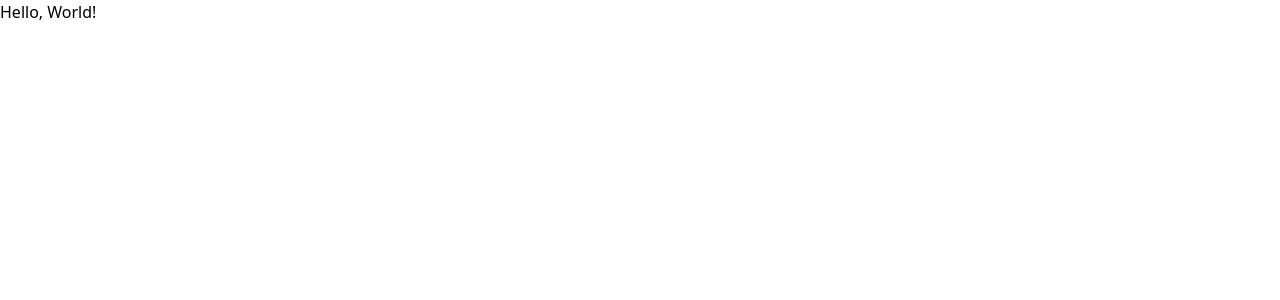
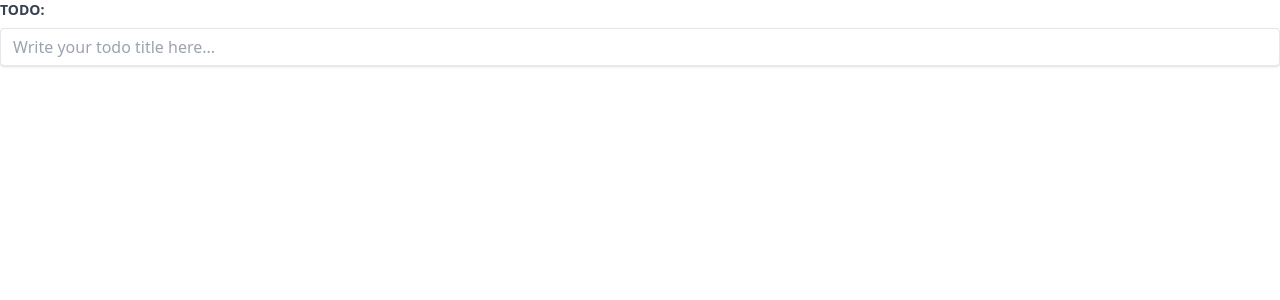
Before and after one commit to montajebi/communere-todo, a React (Create React App) app: page / in a window 1280 px wide. Shown: the top 300 px of the page. Built offline with nearby package versions, Linux system fonts and the light colour scheme.

Commit message:
ADD: grid and margin

```diff
--- a/src/App.tsx
+++ b/src/App.tsx
@@ -1,5 +1,28 @@
+import { useState } from 'react';
+import Grid from './components/design-system/layout/Grid';
+import Input from './components/design-system/data-entry/Input';
+import Margin from './components/design-system/spacing/Margin';
+
 const App = () => {
-  return <>Hello, World!</>;
+  const [todo, setTodo] = useState('');
+
+  return (
+    <div>
+      <Margin top="10" />
+      <Grid.Container cols="6" gap="4">
+        <Grid.Item start="2" span="4">
+          <Input
+            name="todo"
+            type="text"
+            value={todo}
+            onChange={(e) => setTodo(e.target.value)}
+            label="TODO:"
+            placeholder="Write your todo title here..."
+          />
+        </Grid.Item>
+      </Grid.Container>
+    </div>
+  );
 };
 
 export default App;
--- a/src/components/data-entry/Input.tsx
+++ b/src/components/design-system/data-entry/Input.tsx
@@ -4,15 +4,23 @@ import { HTMLInputTypeAttribute } from 'react';
 interface InputProps {
   name: string;
   value: string;
-  onChange: () => void;
+  onChange: (e: any) => void;
   label?: string;
-  type: HTMLInputTypeAttribute | undefined;
+  type?: HTMLInputTypeAttribute | undefined;
   placeholder?: string;
   error?: string;
 }
 
 const Input = (props: InputProps) => {
-  const { name, label, type, placeholder, error, value, onChange } = props;
+  const {
+    name,
+    label,
+    type = 'text',
+    placeholder,
+    error,
+    value,
+    onChange,
+  } = props;
 
   const inputClassName = cx(
     'shadow appearance-none border rounded w-full py-2 px-3 text-gray-700 mb-3 leading-tight focus:outline-none focus:shadow-outline',
@@ -29,6 +37,7 @@ const Input = (props: InputProps) => {
 
   const inputComponent = (
     <input
+      style={{ display: 'inline-block' }}
       name={name}
       className={inputClassName}
       id={name}
--- /dev/null
+++ b/src/components/design-system/layout/Grid.tsx
@@ -0,0 +1,45 @@
+import React from 'react';
+import cx from 'classnames';
+
+type GridItemProps = {
+  span?: string;
+  start?: string;
+  end?: string;
+  children?: React.ReactNode;
+  className?: string;
+};
+
+const Item = (props: GridItemProps) => {
+  const { span, start, end, className, children } = props;
+
+  const classNames = cx(
+    { ['col-start-' + start]: start },
+    { ['col-span-' + span]: span },
+    { ['col-end-' + end]: end },
+    className,
+  );
+
+  return <div className={classNames}>{children}</div>;
+};
+
+type GridContainerProps = {
+  cols: string;
+  gap: string;
+  children?: React.ReactNode;
+  className?: string;
+};
+
+const Container = (props: GridContainerProps) => {
+  const { cols, gap, children, className } = props;
+
+  const classNames = cx('grid', `grid-cols-${cols}`, `gap-${gap}`, className);
+
+  return <div className={classNames}>{children}</div>;
+};
+
+const Grid = {
+  Container,
+  Item,
+};
+
+export default Grid;
--- /dev/null
+++ b/src/components/design-system/spacing/Margin.tsx
@@ -0,0 +1,31 @@
+import React from 'react';
+import cx from 'classnames';
+
+type Props = {
+  top?: string;
+  bottom?: string;
+  left?: string;
+  right?: string;
+  x?: string;
+  y?: string;
+  all?: string;
+  children?: React.ReactNode;
+};
+
+const Margin = (props: Props) => {
+  const { top, bottom, left, right, x, y, all, children } = props;
+
+  const clasNames = cx(
+    { ['mt-' + top]: top },
+    { ['mb-' + bottom]: bottom },
+    { ['ml-' + left]: left },
+    { ['mr-' + right]: right },
+    { ['mx-' + x]: x },
+    { ['my-' + y]: y },
+    { ['m-' + all]: all },
+  );
+
+  return <div className={clasNames}>{children}</div>;
+};
+
+export default Margin;
```
